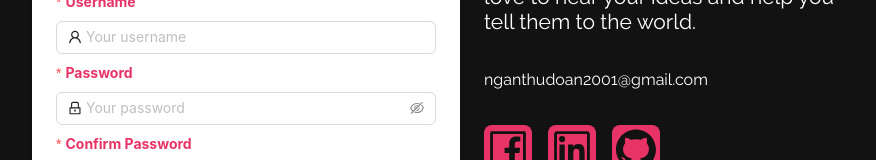
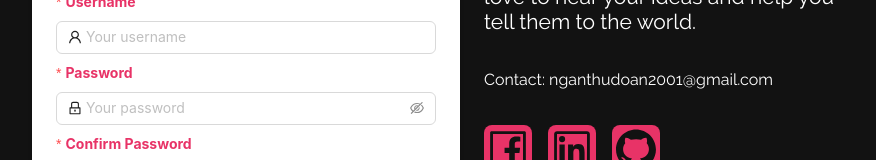
Before and after one commit to thungan1909/likelion-final-project, a React (Create React App) app: page /register in a window 1280 px wide. Shown: the part 403-563 px from the top of the page, without its empty margins (185-1061 px from the left). Built offline with nearby package versions, Linux system fonts and the light colour scheme.

Commit message:
fix bug to deploy

```diff
--- a/src/pages/Login/login.jsx
+++ b/src/pages/Login/login.jsx
@@ -8,10 +8,11 @@ import {
 import { Button, Form, Input, message } from "antd";
 import { useNavigate } from "react-router-dom";
 import { useDispatch } from "react-redux";
-import AuthApi from "../../api/authApi";
+
 // import LoginImg from "../../assets/img/login-img.jpg";
 import "./login.css";
 import { login, loginSuccess } from "../../redux/actions/auth";
+import AuthApi from "../../api/authApi";
 
 export default function Login() {
   const navigate = useNavigate();
--- a/src/pages/Register/register.jsx
+++ b/src/pages/Register/register.jsx
@@ -266,7 +266,7 @@ export default function Register() {
           you tell them to the world.
         </span>
         <span className="login-intro__contact-email">
-          nganthudoan2001@gmail.com
+          Contact: nganthudoan2001@gmail.com
         </span>
         <ul className="login-intro__social-media">
           <li className="login-intro__social-media-item">
```
